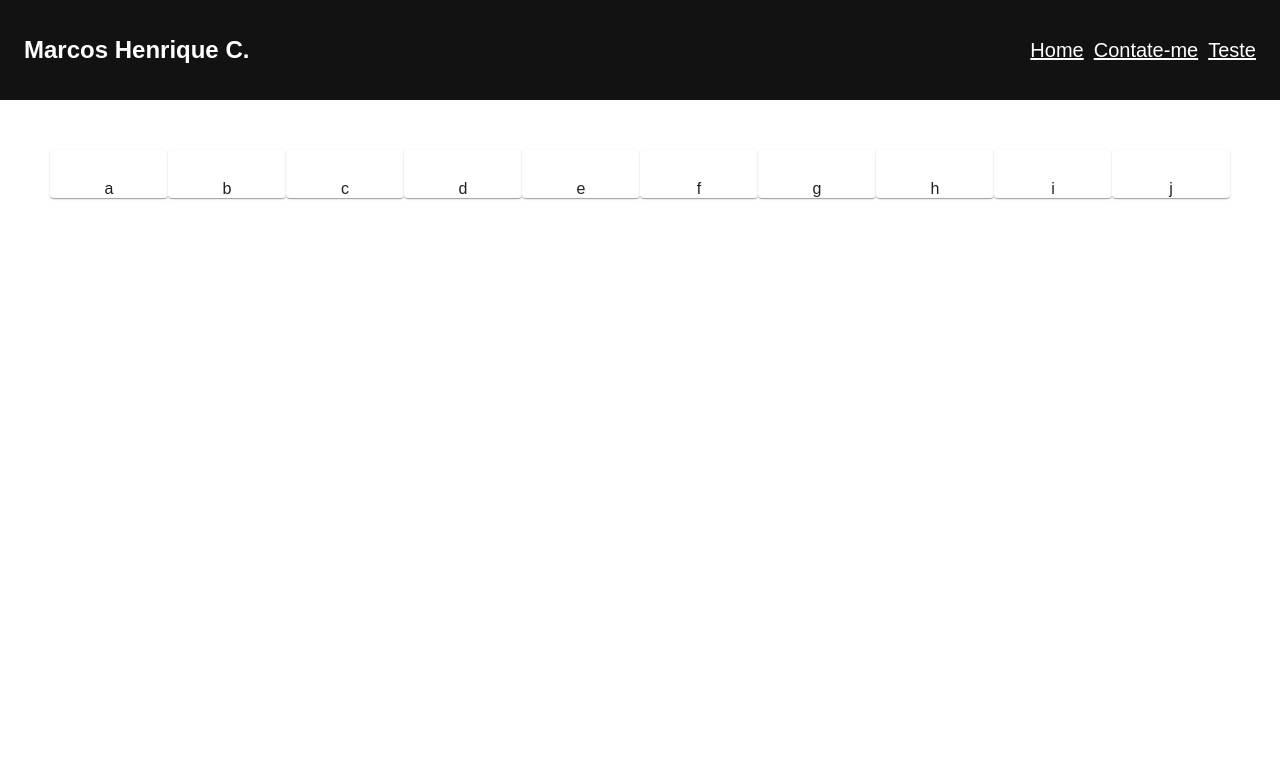
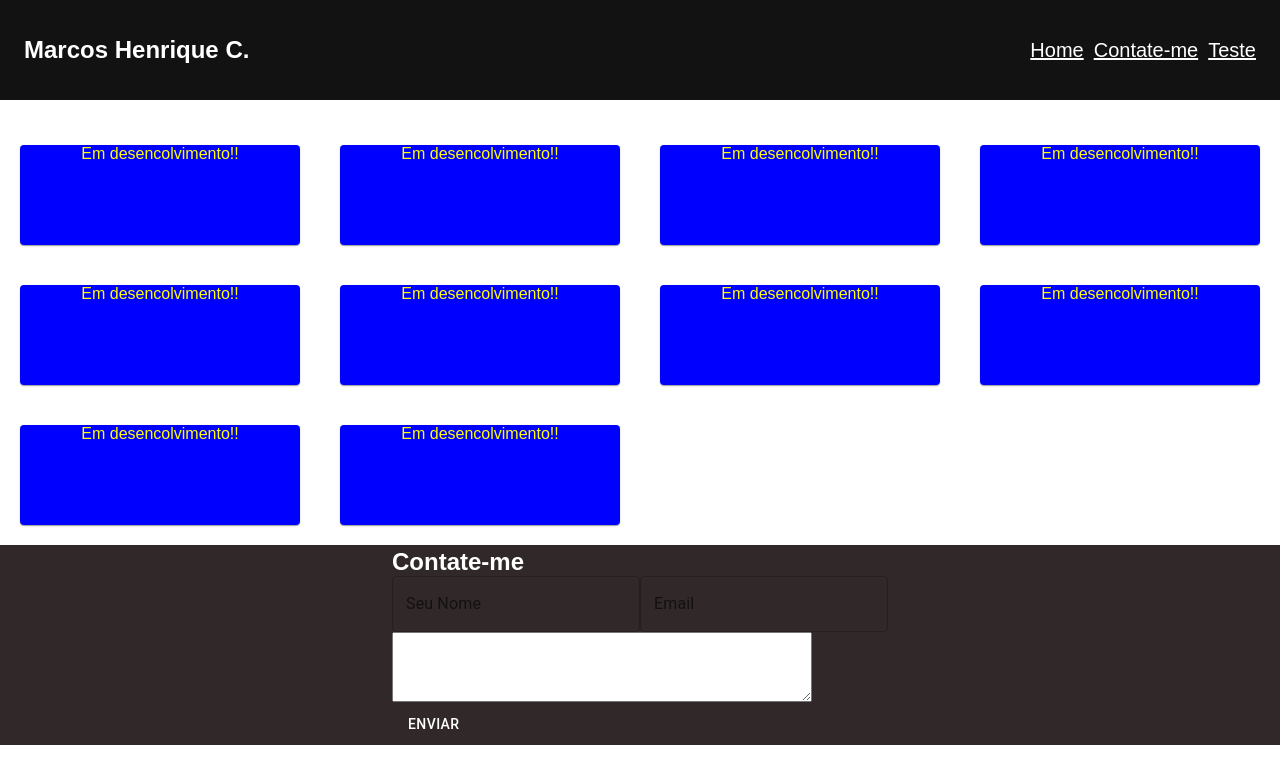
Before and after one commit to marck0101/my-portfolio, a React (Create React App) app: page / in a window 1280 px wide. Shown: the top 784 px of the page. Built offline with nearby package versions, Linux system fonts and the light colour scheme.

Commit message:
iniciado rodape

```diff
--- a/src/Componentes/Footer/Footer.jsx
+++ b/src/Componentes/Footer/Footer.jsx
@@ -1,9 +1,32 @@
 import React from "react";
+import { Button, Grid, TextareaAutosize, TextField } from "@mui/material";
+import "./style.css";
 
-export default function Footer(){
-  return(
-    <>
-    <h2>Rodapé em desenvolvimento</h2>
-    </>
+export default function Footer() {
+  const estilo = {
+    justifyContent: "center",
+  };
+  return (
+    <footer>
+      <div>
+        <h2>Contate-me</h2>
+        <Grid style={estilo}>
+          <Grid>
+            <TextField id="Nome" name="Nome" label="Seu Nome" />
+            <TextField id="email" name="email" label="Email" />
+          </Grid>
+          <Grid>
+            <TextareaAutosize
+              maxRows={4}
+              // aria-label="maximum height"
+              // placeholder="Maximum 4 rows"
+              // defaultValue=""
+              style={{ width: 420, height: 70 }}
+            />
+          </Grid>
+          <Button variant="enviar">Enviar</Button>
+        </Grid>
+      </div>
+    </footer>
   );
 }
--- /dev/null
+++ b/src/Componentes/Footer/style.css
@@ -0,0 +1,22 @@
+
+footer{
+  width: 100%;
+  height: 200px;
+  background-color: #312929;
+  color: #FFF;
+
+  display: flex;
+  align-items: center;
+  /* justify-content: space-between; */
+  justify-content: center;
+  padding: 0 24px;
+}
+
+footer a{
+  color: #FFF;
+  font-size: 20px;
+}
+
+footer a + a{
+  margin-left: 10px;
+}
--- a/src/Componentes/Home/Home.jsx
+++ b/src/Componentes/Home/Home.jsx
@@ -1,66 +1,52 @@
-// import React, { useEffect, useState } from 'react';
 import React from "react";
 import { Card, Grid } from "@mui/material";
 
 export default function Home() {
-  const testeA = [
-    { id: 1, texto: "a", country: "Austria" },
-    { id: 2, texto: "b", country: "Belgium" },
-    { id: 3, texto: "c", country: "Canada" },
-    { id: 4, texto: "d", country: "Denmark" },
-    { id: 5, texto: "e", country: "Egypt" },
-    { id: 6, texto: "f", country: "Austria" },
-    { id: 7, texto: "g", country: "Belgium" },
-    { id: 8, texto: "h", country: "Canada" },
-    { id: 9, texto: "i", country: "Denmark" },
-    { id: 10, texto: "j", country: "Egypt" },
+  const listCard = [
+    { id: 1, texto: "Em desencolvimento!!", country: "Austria" },
+    { id: 2, texto: "Em desencolvimento!!", country: "Belgium" },
+    { id: 3, texto: "Em desencolvimento!!", country: "Canada" },
+    { id: 4, texto: "Em desencolvimento!!", country: "Denmark" },
+    { id: 5, texto: "Em desencolvimento!!", country: "Egypt" },
+    { id: 6, texto: "Em desencolvimento!!", country: "Austria" },
+    { id: 7, texto: "Em desencolvimento!!", country: "Belgium" },
+    { id: 8, texto: "Em desencolvimento!!", country: "Canada" },
+    { id: 9, texto: "Em desencolvimento!!", country: "Denmark" },
+    { id: 10, texto: "Em desencolvimento!!", country: "Egypt" },
     // { id: 11, texto: "j", country: "Egypt" },
   ];
 
-  // const [numbers, setNumbers] =useState ();
+  const estiloContainer = {
+    marginTop: 25,
+    // padding: 20,
+    display: "flex",
+    flexDirection: "row",
+    flexWrap: "wrap",
+    textAlign: "center",
+  };
+
+  const estilo = {
+    backgroundColor: "blue",
+    color: "yellow",
+    // alignText: "center",
+    height: 100,
+    margin: 20,
+    // width: 100,
+
+  };
+
   // console.log(testeA.length);
   return (
     <>
-      <Grid container style={{ padding: 50 }}>
-        <Grid
-          item
-          xs={12}
-          lg={12}
-          style={{ display: "flex" /*, flexWrap: "wrap"*/ }}
-        >
-          {testeA.map((item) => {
+      <Grid container spacing={2}>
+        <Grid item xs={12} lg={12} style={estiloContainer}>
+          {listCard.map((item) => {
             return (
               <>
-                <Grid container>
-                  <Grid
-                    item
-                    xs={12}
-                    lg={12}
-                    style={{ width: "100%", height: 80 }}
-                  >
-                    {testeA.length <= 10 ? (
-                      <Card>
-                        <Grid container spacing={2}>
-                          <Grid
-                            item
-                            xs={12}
-                            lg={12}
-                            key={item.id}
-                            style={{
-                              textAlign: "center",
-                              marginTop: 30,
-                            }}
-                          >
-                            {item.texto}
-                          </Grid>
-                        </Grid>
-                      </Card>
-                    ) : (
-                      <>
-                        <h5>erro no tamanho</h5>
-                      </>
-                    )}
-                  </Grid>
+                <Grid xs={6} lg={3}>
+                  <Card key={item.id} style={estilo}>
+                    {item.texto}
+                  </Card>
                 </Grid>
               </>
             );
--- a/src/routes.js
+++ b/src/routes.js
@@ -1,6 +1,6 @@
 import { BrowserRouter, Routes, Route } from "react-router-dom";
 import Erro from "./Componentes/Erro/Erro";
-// import Footer from "./Componentes/Footer/Footer";
+import Footer from "./Componentes/Footer/Footer";
 import Header from "./Componentes/Header/Header";
 import Home from "./Componentes/Home/Home";
 
@@ -19,7 +19,7 @@ function RoutesApp() {
 
         <Route path="*" errorElement={<Erro />} />
       </Routes>
-      {/* <Footer /> */}
+      <Footer />
     </BrowserRouter>
   );
 }
```
